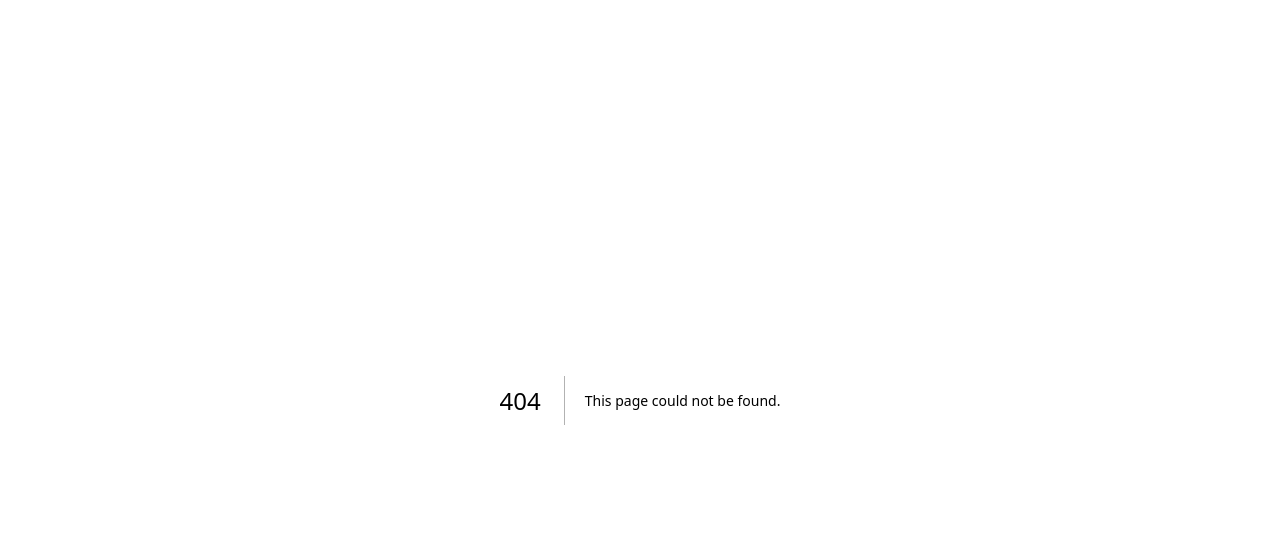
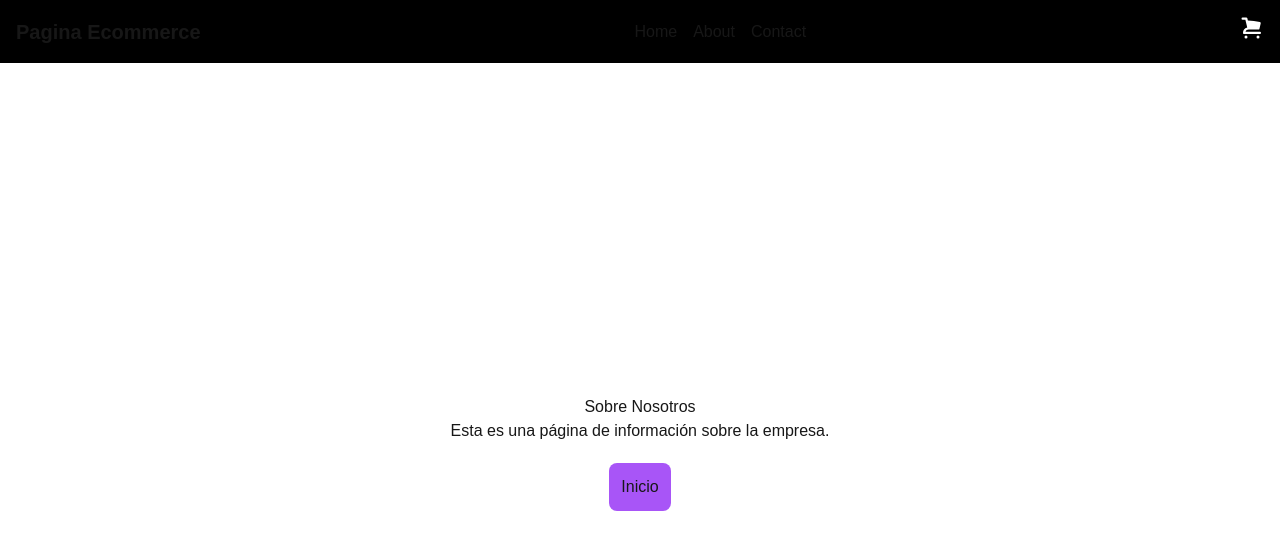
Before and after one commit to Klowsx/Proyecto-Hackathon, a Next.js app: page /Nosotros in a window 1280 px wide. Before the commit this address had no page. Shown: the top 550 px of the page. Built offline with nearby package versions, Linux system fonts and the light colour scheme.

Commit message:
Subo proyecto para ecommerce

```diff
--- /dev/null
+++ b/src/app/Nosotros/page.jsx
@@ -0,0 +1,24 @@
+"use client";
+import { useRouter } from "next/navigation";
+export default function SobreNosotros() {
+  const router = useRouter();
+  const regresarInicio = () => {
+    router.push("/");
+  };
+
+  return (
+    <>
+      <div className="min-h-screen flex flex-col justify-center items-center">
+        <div className="flex flex-col justify-center items-center">
+          <h1>Sobre Nosotros</h1>
+          <p>Esta es una página de información sobre la empresa.</p>
+        </div>
+        <div>
+          <button onClick={regresarInicio} className="p-3 m-5 bg-purple-500 rounded-lg">
+            Inicio
+          </button>
+        </div>
+      </div>
+    </>
+  );
+}
--- a/src/app/globals.css
+++ b/src/app/globals.css
@@ -9,7 +9,7 @@
 
 @media (prefers-color-scheme: dark) {
   :root {
-    --background: #0a0a0a;
+    --background: #222222;
     --foreground: #ededed;
   }
 }
--- a/src/app/layout.tsx
+++ b/src/app/layout.tsx
@@ -1,6 +1,8 @@
 import type { Metadata } from "next";
 import localFont from "next/font/local";
 import "./globals.css";
+import NavBar from "@/components/NavBar/Nav";
+import { CartProvider } from "@/components/CartContext/CartContext";
 
 const geistSans = localFont({
   src: "./fonts/GeistVF.woff",
@@ -25,10 +27,11 @@ export default function RootLayout({
 }>) {
   return (
     <html lang="en">
-      <body
-        className={`${geistSans.variable} ${geistMono.variable} antialiased`}
-      >
-        {children}
+      <body className={`${geistSans.variable} ${geistMono.variable} antialiased`}>
+        <CartProvider>
+          <NavBar />
+          {children}
+        </CartProvider>
       </body>
     </html>
   );
--- a/src/app/page.tsx
+++ b/src/app/page.tsx
@@ -1,101 +1,32 @@
-import Image from "next/image";
+"use client";
+import ProductCard from "@/components/Products/ProductCard";
+import Nav from "@/components/NavBar/Nav";
+import { useState, useEffect } from "react";
 
 export default function Home() {
+  const [productos, setProductos] = useState([]);
+
+  useEffect(() => {
+    fetch("https://fakestoreapi.com/products?limit=10")
+      .then((response) => response.json())
+      .then((productos) => setProductos(productos));
+  }, []);
+
   return (
-    <div className="grid grid-rows-[20px_1fr_20px] items-center justify-items-center min-h-screen p-8 pb-20 gap-16 sm:p-20 font-[family-name:var(--font-geist-sans)]">
-      <main className="flex flex-col gap-8 row-start-2 items-center sm:items-start">
-        <Image
-          className="dark:invert"
-          src="https://nextjs.org/icons/next.svg"
-          alt="Next.js logo"
-          width={180}
-          height={38}
-          priority
-        />
-        <ol className="list-inside list-decimal text-sm text-center sm:text-left font-[family-name:var(--font-geist-mono)]">
-          <li className="mb-2">
-            Get started by editing{" "}
-            <code className="bg-black/[.05] dark:bg-white/[.06] px-1 py-0.5 rounded font-semibold">
-              src/app/page.tsx
-            </code>
-            .
-          </li>
-          <li>Save and see your changes instantly.</li>
-        </ol>
-
-        <div className="flex gap-4 items-center flex-col sm:flex-row">
-          <a
-            className="rounded-full border border-solid border-transparent transition-colors flex items-center justify-center bg-foreground text-background gap-2 hover:bg-[#383838] dark:hover:bg-[#ccc] text-sm sm:text-base h-10 sm:h-12 px-4 sm:px-5"
-            href="https://vercel.com/new?utm_source=create-next-app&utm_medium=appdir-template-tw&utm_campaign=create-next-app"
-            target="_blank"
-            rel="noopener noreferrer"
-          >
-            <Image
-              className="dark:invert"
-              src="https://nextjs.org/icons/vercel.svg"
-              alt="Vercel logomark"
-              width={20}
-              height={20}
+    <>
+      <div className="flex items-center justify-items-center min-h-screen p-8 pb-20 gap-16 sm:p-20 font-[family-name:var(--font-geist-sans)]">
+        <main className="flex flex-wrap gap-8 items-center sm:items-start justify-center">
+          {productos.map((producto) => (
+            <ProductCard
+              key={producto.id}
+              name={producto.title}
+              description={producto.description}
+              price={producto.price}
+              image={producto.image}
             />
-            Deploy now
-          </a>
-          <a
-            className="rounded-full border border-solid border-black/[.08] dark:border-white/[.145] transition-colors flex items-center justify-center hover:bg-[#f2f2f2] dark:hover:bg-[#1a1a1a] hover:border-transparent text-sm sm:text-base h-10 sm:h-12 px-4 sm:px-5 sm:min-w-44"
-            href="https://nextjs.org/docs?utm_source=create-next-app&utm_medium=appdir-template-tw&utm_campaign=create-next-app"
-            target="_blank"
-            rel="noopener noreferrer"
-          >
-            Read our docs
-          </a>
-        </div>
-      </main>
-      <footer className="row-start-3 flex gap-6 flex-wrap items-center justify-center">
-        <a
-          className="flex items-center gap-2 hover:underline hover:underline-offset-4"
-          href="https://nextjs.org/learn?utm_source=create-next-app&utm_medium=appdir-template-tw&utm_campaign=create-next-app"
-          target="_blank"
-          rel="noopener noreferrer"
-        >
-          <Image
-            aria-hidden
-            src="https://nextjs.org/icons/file.svg"
-            alt="File icon"
-            width={16}
-            height={16}
-          />
-          Learn
-        </a>
-        <a
-          className="flex items-center gap-2 hover:underline hover:underline-offset-4"
-          href="https://vercel.com/templates?framework=next.js&utm_source=create-next-app&utm_medium=appdir-template-tw&utm_campaign=create-next-app"
-          target="_blank"
-          rel="noopener noreferrer"
-        >
-          <Image
-            aria-hidden
-            src="https://nextjs.org/icons/window.svg"
-            alt="Window icon"
-            width={16}
-            height={16}
-          />
-          Examples
-        </a>
-        <a
-          className="flex items-center gap-2 hover:underline hover:underline-offset-4"
-          href="https://nextjs.org?utm_source=create-next-app&utm_medium=appdir-template-tw&utm_campaign=create-next-app"
-          target="_blank"
-          rel="noopener noreferrer"
-        >
-          <Image
-            aria-hidden
-            src="https://nextjs.org/icons/globe.svg"
-            alt="Globe icon"
-            width={16}
-            height={16}
-          />
-          Go to nextjs.org →
-        </a>
-      </footer>
-    </div>
+          ))}
+        </main>
+      </div>
+    </>
   );
 }
--- /dev/null
+++ b/src/components/CartContext/CartContext.jsx
@@ -0,0 +1,38 @@
+"use client";
+import { createContext, useContext, useReducer } from "react";
+
+const initialState = {
+  productos: [],
+};
+
+const CartDispatchContext = createContext(() => {});
+const CartContext = createContext();
+
+const reducer = (state, action) => {
+  switch (action.type) {
+    case "ADD_PRODUCT":
+      return { ...state, productos: [...state.productos, action.producto] };
+
+    case "REMOVE_PRODUCT":
+      const index = state.productos.findIndex((producto) => producto.name === action.name);
+      if (index !== -1) {
+        const nuevosProductos = [...state.productos];
+        nuevosProductos.splice(index, 1);
+        return { ...state, productos: nuevosProductos };
+      }
+    default:
+      return state;
+  }
+};
+
+export function CartProvider({ children }) {
+  const [state, dispatch] = useReducer(reducer, { ...initialState });
+  return (
+    <CartContext.Provider value={state}>
+      <CartDispatchContext.Provider value={dispatch}>{children}</CartDispatchContext.Provider>
+    </CartContext.Provider>
+  );
+}
+
+export const useCartContext = () => useContext(CartContext);
+export const useCartDispatchContext = () => useContext(CartDispatchContext);
--- /dev/null
+++ b/src/components/NavBar/Nav.jsx
@@ -0,0 +1,78 @@
+"use client";
+import Link from "next/link";
+import { ShoppingCartIcon } from "@heroicons/react/16/solid";
+import { useCartContext } from "../CartContext/CartContext";
+import { useEffect, useState } from "react";
+
+export default function NavBar() {
+  const { productos } = useCartContext();
+  const [distinctProducts, setDistinctProducts] = useState([]);
+  const [isCartOpen, setIsCartOpen] = useState(false);
+  const toggleCart = () => setIsCartOpen(!isCartOpen);
+
+  useEffect(() => {
+    setDistinctProducts(
+      productos.filter(
+        (producto, index, self) => index === self.findIndex((p) => p.name === producto.name)
+      )
+    );
+  }, [productos]);
+
+  return (
+    <nav className="navbar bg-light p-4 bg-black">
+      <div className="container mx-auto flex justify-between items-center ">
+        <Link href="/" className="text-xl font-bold">
+          Pagina Ecommerce
+        </Link>
+
+        <div className="space-x-4">
+          <Link href="/" className="hover:text-blue-500">
+            Home
+          </Link>
+          <Link href="/Nosotros" className="hover:text-blue-500">
+            About
+          </Link>
+          <Link href="/contact" className="hover:text-blue-500">
+            Contact
+          </Link>
+        </div>
+        <div className="relative">
+          <button onClick={toggleCart} className="text-white hover:text-gray-400">
+            <ShoppingCartIcon className="w-6 h-6" />
+            {productos.length > 0 && (
+              <span className="absolute top-2 right-2 bg-red-600 text-white rounded-full w-5 h-5">
+                {productos.length}
+              </span>
+            )}
+          </button>
+          {isCartOpen && (
+            <div className="absolute right-0 mt-2 w-64 bg-white shadow-lg rounded-lg p-4">
+              {distinctProducts.length > 0 ? (
+                <ul>
+                  {distinctProducts.map((product, index) => (
+                    <li key={index} className="border-b py-2 text-gray-800 flex justify-between">
+                      <span>
+                        {product.name}
+                        {productos.filter((prod) => prod.name === product.name).length !== 0
+                          ? ` x ${productos.filter((prod) => prod.name === product.name).length}`
+                          : ""}
+                      </span>
+                      <span>
+                        {productos
+                          .filter((prod) => prod.name === product.name)
+                          .map((prod) => prod.price)
+                          .reduce((acumulador, valorActual) => acumulador + valorActual, 0)}
+                      </span>
+                    </li>
+                  ))}
+                </ul>
+              ) : (
+                <p className="text-gray-600">No tienes productos</p>
+              )}
+            </div>
+          )}
+        </div>
+      </div>
+    </nav>
+  );
+}
--- /dev/null
+++ b/src/components/Products/ProductCard.jsx
@@ -0,0 +1,48 @@
+/* eslint-disable @next/next/no-img-element */
+import { useCartContext, useCartDispatchContext } from "../CartContext/CartContext";
+import { use, useState } from "react";
+import { CheckBadgeIcon } from "@heroicons/react/16/solid";
+
+export default function ProductCard({ name, description, price, image }) {
+  const [productoSeleccionado, setProductoSeleccionado] = useState(false);
+  const { productos } = useCartContext();
+  const dispatch = useCartDispatchContext();
+
+  return (
+    <div className="hover:scale-105 transform transition-transform duration-300 flex flex-col border w-64 h-96 border-gray-50 p-6 rounded-xl items-center justify-center">
+      {productoSeleccionado && (
+        <div className="relative">
+          <div className="absolute bg-orange-400 rounded-full w-fit p-3">
+            <CheckBadgeIcon className="w-32 h-32" />
+          </div>
+        </div>
+      )}
+      <img src={image} alt="image" className="w-30 h-36 rounded-lg" />
+      <h1 className="text-lg font-bold text-center">{name}</h1>
+      <p className="overflow-hidden h-24 ">{description}</p>
+      <p className="mt-3">${price}</p>
+      <button
+        className="p-3 mt-1 bg-purple-700 rounded-lg w-24"
+        onClick={() => {
+          dispatch({
+            type: "ADD_PRODUCT",
+            producto: { name, description, price, image },
+          });
+        }}>
+        Add
+      </button>
+      {productos.filter((producto) => producto.name === name).length > 0 && (
+        <button
+          className="p-3 mt-1 bg-red-700 rounded-lg w-24"
+          onClick={() => {
+            dispatch({
+              type: "REMOVE_PRODUCT",
+              name: name,
+            });
+          }}>
+          Remove
+        </button>
+      )}
+    </div>
+  );
+}
```
Also changed, not shown: package.json (+6 -4 lines), src/components/Products/ProductFilters.jsx (added), 1 other file (tests, documents, lock files or other folders).
